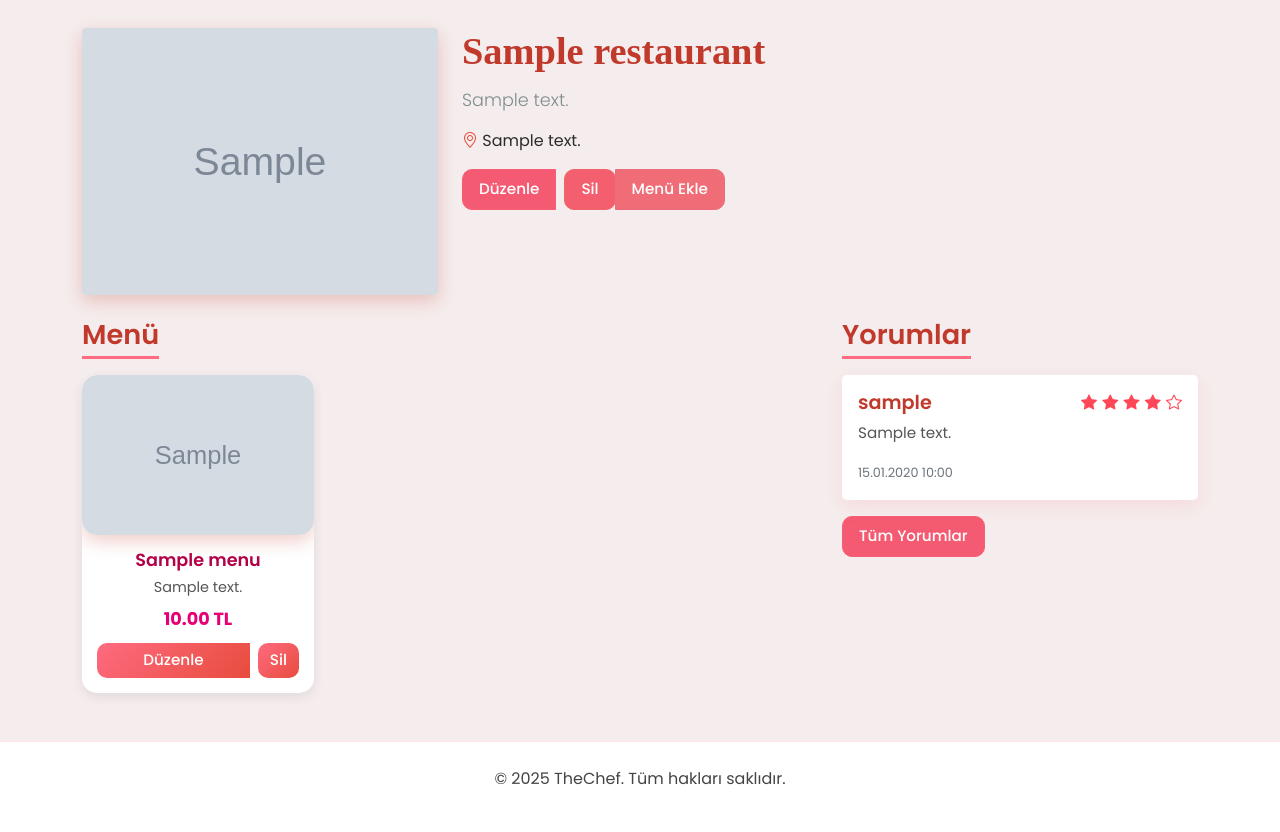
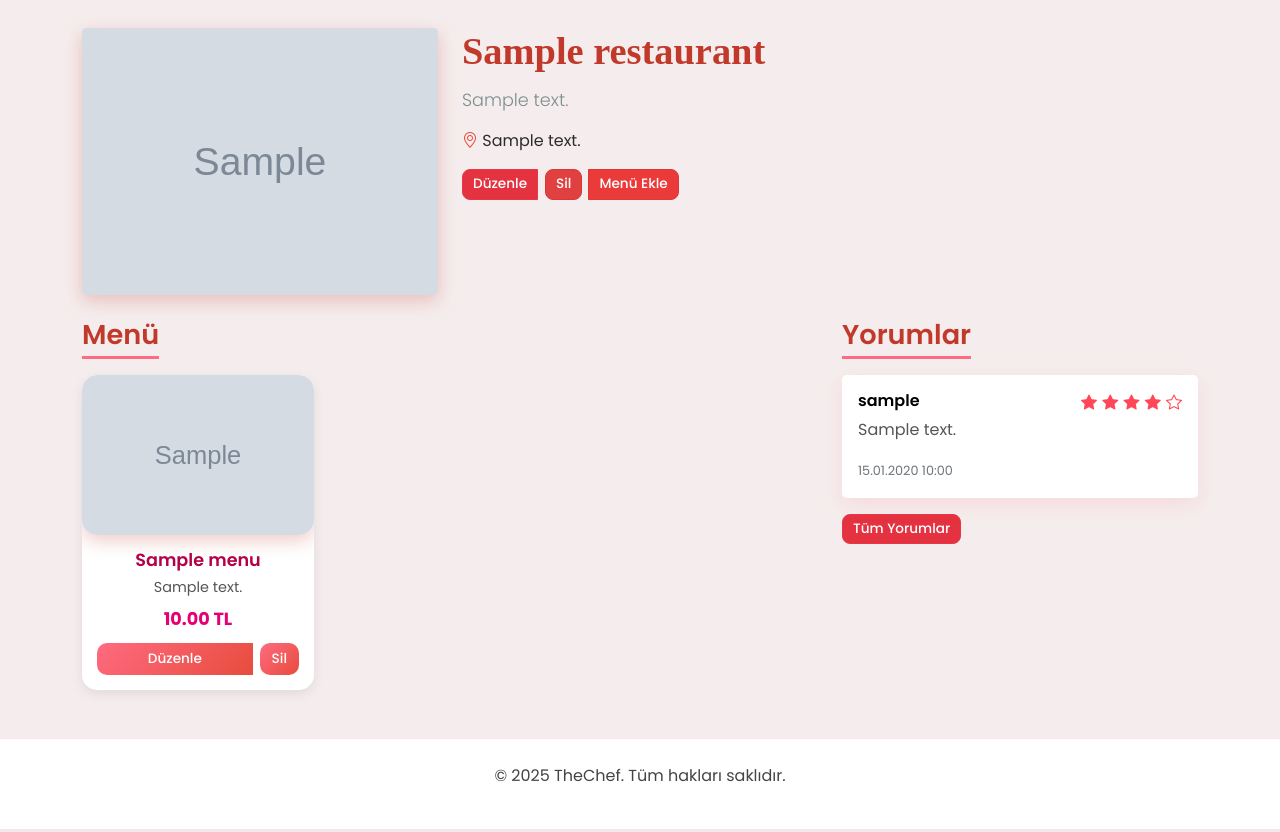
Before and after one commit to meryem74/thechef, a Flask app: page /restaurant/1 in a window 1280 px wide. Shown: the part 126-958 px from the top of the page. Run offline with Flask 3, Linux system fonts and the light colour scheme; the visitor is signed in with stand-in values (Sample User, id 1); tables that the repository leaves empty hold one stand-in row (values such as "Sample post"); grey boxes marked "Sample" are stand-in pictures.

Commit message:
Update restaurantdetail.css

```diff
--- a/static/restaurantdetail.css
+++ b/static/restaurantdetail.css
@@ -1,18 +1,14 @@
-/* ======================
-   RESTORAN DETAY SAYFASI - KIRMIZI/PEMBE TEMA
-====================== */
-
 .restaurant-detail-page {
     font-family: 'Poppins', sans-serif;
     color: #2c2c2c;
 }
 
-/* ===== RESTORAN BAŞLIK ===== */
+/* Başlıklar */
 .restaurant-detail-page h1 {
     font-family: 'Playfair Display', serif;
     font-size: 2.4rem;
     font-weight: 700;
-    color: #c0392b; /* koyu kırmızı */
+    color: #c0392b;
     margin-bottom: 0.8rem;
 }
 
@@ -26,7 +22,7 @@
     color: #e74c3c;
 }
 
-/* Restoran görseli */
+/* Resimler */
 .restaurant-detail-page img {
     border-radius: 15px;
     object-fit: cover;
@@ -35,7 +31,7 @@
     box-shadow: 0 6px 18px rgba(192, 57, 43, 0.25);
 }
 
-/* ===== MENÜ BAŞLIKLARI ===== */
+/* Menü başlığı */
 .restaurant-detail-page h2 {
     font-size: 1.7rem;
     font-weight: 600;
@@ -46,7 +42,7 @@
     color: #c0392b;
 }
 
-/* Kart genel tasarım */
+/* Kartlar */
 .restaurant-detail-page .card {
     border: none;
     border-radius: 5px;
@@ -61,164 +57,7 @@
     box-shadow: 0 12px 28px rgba(255, 107, 129, 0.25);
 }
 
-/* Menü görseli */
-.restaurant-detail-page .card-img-top,
-.restaurant-detail-page .menu-image {
-    width: 100%;
-    height: auto;
-    max-height: 350px;
-    object-fit: cover;
-    background: #fff;
-}
-
-/* Menü başlığı */
-.restaurant-detail-page .card-title {
-    font-size: 1.2rem;
-    font-weight: 600;
-    color: #c0392b;
-}
-
-/* Menü açıklama */
-.restaurant-detail-page .card-text {
-    font-size: 0.95rem;
-    color: #555;
-}
-
-/* Menü fiyat */
-.restaurant-detail-page .fw-bold {
-    color: #e74c3c;
-    font-size: 1.2rem;
-}
-
-/* Sepete ekle butonu */
-.restaurant-detail-page .btn-success {
-    background: linear-gradient(135deg, #ff6b81, #e74c3c);
-    border: none;
-    border-radius: 12px;
-    padding: 6px 14px;
-    font-weight: 500;
-}
-
-.restaurant-detail-page .btn-success:hover {
-    background: linear-gradient(135deg, #e74c3c, #c0392b);
-}
-
-/* ===== YORUMLAR ===== */
-.restaurant-detail-page .card-body .rating i {
-    color: #ff4757;
-    margin-left: 1px;
-}
-
-.restaurant-detail-page .card-body small {
-    font-size: 0.8rem;
-    color: #999;
-}
-
-/* Yorum yap kartı */
-.restaurant-detail-page .card-title {
-    font-weight: 600;
-    color: #c0392b;
-}
-
-.restaurant-detail-page form textarea {
-    resize: none;
-    border-radius: 10px;
-    border: 1px solid #f8c7cc;
-    padding: 10px;
-    background: #fff8f8;
-}
-
-.restaurant-detail-page form select {
-    border-radius: 8px;
-    padding: 6px;
-    border: 1px solid #f8c7cc;
-    background: #fff8f8;
-}
-
-.restaurant-detail-page .btn-primary {
-    border-radius: 10px;
-    background: linear-gradient(135deg, #ff758c, #e74c3c);
-    border: none;
-    font-weight: 500;
-}
-
-.restaurant-detail-page .btn-primary:hover {
-    background: linear-gradient(135deg, #e74c3c, #c0392b);
-}
-
-
-/* ===== DÜZENLE BUTONU ===== */
-.restaurant-detail-page .btn-outline-primary {
-    border-radius: 10px;
-    font-weight: 500;
-    border-color: #f85f76;
-    background-color: #f45a71; /* normal pembe arka plan */
-    color: #fff;               /* yazı beyaz */
-    padding: 8px 16px;         /* buton boyutu */
-    font-size: 0.95rem;
-    margin-right: 8px;         /* diğer butonla arası boşluk */
-    transition: all 0.3s ease;
-}
-
-.restaurant-detail-page .btn-outline-primary:hover {
-    background-color: #d73030; /* hover koyu kırmızı */
-    color: #fff;
-    transform: translateY(-2px); /* hafif yukarı kayma efekti */
-}
-
-/* ===== SİL BUTONU ===== */
-.restaurant-detail-page .btn-outline-danger {
-    border-radius: 10px;
-    font-weight: 500;
-    border-color: #f06666;
-    background-color: #f35f6e; /* normal kırmızı arka plan */
-    color: #fff;               /* yazı beyaz */
-    padding: 8px 16px;         /* buton boyutu */
-    font-size: 0.95rem;
-    transition: all 0.3s ease;
-}
-
-.restaurant-detail-page .btn-outline-danger:hover {
-    background-color: #c72536; /* hover daha koyu kırmızı */
-    color: #fff;
-    transform: translateY(-2px); /* hafif yukarı kayma efekti */
-}
-
-/* ===== MENÜ EKLE BUTONU ===== */
-.restaurant-detail-page .btn-outline-success {
-    border-radius: 10px;
-    font-weight: 500;
-    border-color: #ea6c7d;             /* yeşil çerçeve */
-    background-color: #f06d78;         /* normal yeşil arka plan */
-    color: #fff;                        /* yazı beyaz */
-    padding: 8px 16px;                  /* buton boyutu */
-    font-size: 0.95rem;
-    margin-left: 8px;                   /* Sil ve Düzenle butonlarından boşluk */
-    transition: all 0.3s ease;
-}
-
-.restaurant-detail-page .btn-outline-success:hover {
-    background-color: #d3253c;          /* hover koyu yeşil */
-    color: #fff;
-    transform: translateY(-2px);        /* hafif yukarı kayma efekti */
-}
-
-
-
-/* ALERT */
-.restaurant-detail-page .alert-info {
-    border-radius: 12px;
-    background: #ffe9ec;
-    border: 1px solid #ffccd5;
-    color: #b33939;
-}
-
-
-
-/* ======================
-   MENÜ KARTLARI – KOMPAKT GÜNCELLEME
-====================== */
-
+/* Menü kartları */
 .restaurant-detail-page .menu-grid {
     display: grid;
     grid-template-columns: repeat(auto-fill, minmax(220px, 1fr));
@@ -242,7 +81,7 @@
 
 .restaurant-detail-page .menu-item img {
     width: 100%;
-    height: 160px; /* daha kompakt */
+    height: 160px;
     object-fit: cover;
     display: block;
 }
@@ -288,3 +127,109 @@
 .restaurant-detail-page .menu-info .btn:hover {
     background: linear-gradient(135deg, #e74c3c, #c0392b);
 }
+
+/* Yorumlar */
+.restaurant-detail-page .card-body .rating i {
+    color: #ff4757;
+    margin-left: 1px;
+}
+
+.restaurant-detail-page .card-body small {
+    font-size: 0.8rem;
+    color: #999;
+}
+
+/* Form alanları */
+.restaurant-detail-page form textarea,
+.restaurant-detail-page form select {
+    border-radius: 8px;
+    padding: 6px;
+    border: 1px solid #f8c7cc;
+    background: #fff8f8;
+}
+
+.restaurant-detail-page form textarea {
+    resize: none;
+}
+
+/* Butonlar */
+.restaurant-detail-page .btn-primary {
+    border-radius: 10px;
+    background: linear-gradient(135deg, #ff758c, #e74c3c);
+    border: none;
+    font-weight: 500;
+}
+
+.restaurant-detail-page .btn-primary:hover {
+    background: linear-gradient(135deg, #e74c3c, #c0392b);
+}
+
+/* ===== RESTAURANT BUTON GRUBU ===== */
+/* Buton grubu (Düzenle / Sil / Menü Ekle) */
+
+.restaurant-detail-page .btn-group {
+    display: inline-flex;  /* full width olmasın */
+    align-items: center;
+    gap: 7px;
+    width: auto; /* Butonlar içeriğe göre hizalansın */
+}
+
+/* Butonlar küçültüldü */
+.restaurant-detail-page .btn-outline-primary,
+.restaurant-detail-page .btn-outline-danger,
+.restaurant-detail-page .btn-outline-success {
+    border-radius: 8px;
+    font-weight: 500;
+    padding: 4px 10px; /* Daha kompakt */
+    font-size: 0.85rem; /* Küçük yazı */
+    color: #fff;
+    transition: all 0.3s ease;
+    width: auto; /* İçeriğe göre genişlik */
+}
+
+/* ======================
+   RESTAURANT DETAIL PAGE BUTTONS
+====================== */
+
+.restaurant-detail-page .btn-outline-primary {
+    border-color: #e73847;   /* premium kırmızı */
+    background-color: #e43240;
+    color: #fff;
+    transition: 0.3s;
+}
+
+.restaurant-detail-page .btn-outline-primary:hover {
+    background-color: #b71c1c; /* koyu kırmızı hover */
+    border-color: #b71c1c;
+    box-shadow: 0 4px 8px rgba(183, 28, 28, 0.25);
+}
+
+
+/* Danger - daha açık kırmızı tonu */
+.restaurant-detail-page .btn-outline-danger {
+    border-color: #db3737;   /* açık kırmızı */
+    background-color: #e04040;
+    color: #fff;
+    transition: 0.3s;
+}
+
+.restaurant-detail-page .btn-outline-danger:hover {
+    background-color: #c0392b; /* koyulaşmış kırmızı */
+    border-color: #c0392b;
+    box-shadow: 0 4px 8px rgba(192, 57, 43, 0.25);
+}
+
+
+/* Success - ton uyumlu pembe/kırmızı */
+.restaurant-detail-page .btn-outline-success {
+    border-color: #e03838;   /* pastel kırmızı/pembe */
+    background-color: #ea3a3a;
+    color: #fff;
+    transition: 0.3s;
+}
+
+.restaurant-detail-page .btn-outline-success:hover {
+    background-color: #b31c1c; /* güçlü kırmızı */
+    border-color: #b32222;
+    box-shadow: 0 4px 8px rgba(214, 48, 49, 0.25);
+}
```
